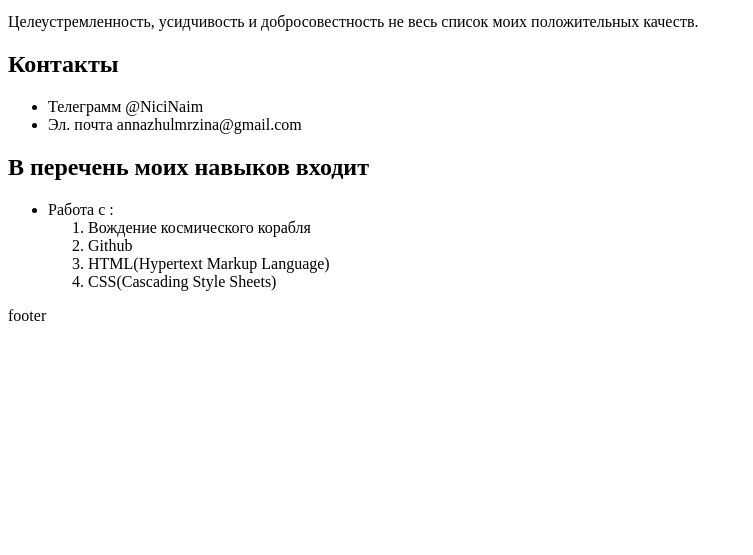
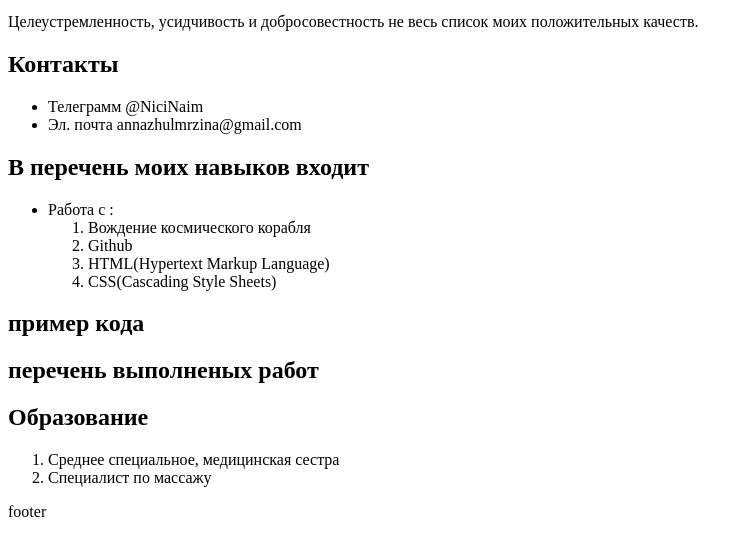
Before and after one commit to NiciNaim/rsschool-cv, a plain HTML site: page index.html in a window 1280 px wide. Shown: the part 145-700 px from the top of the page, without its empty margins (0-753 px from the left). Drawn offline with Linux system fonts and the light colour scheme.

Commit message:
add text html

```diff
--- a/index.html
+++ b/index.html
@@ -31,6 +31,13 @@
                     <li>CSS(Cascading Style Sheets)</li>
                 </ol>
             </ul>
+        <h2>пример кода</h2>
+        <h2>перечень выполненых работ</h2>
+        <h2>Образование</h2>
+         <ol>
+            <li>Среднее специальное, медицинская сестра</li>
+            <li>Специалист по массажу</li>
+         </ol>
     </main>
     <footer>
         footer
```
